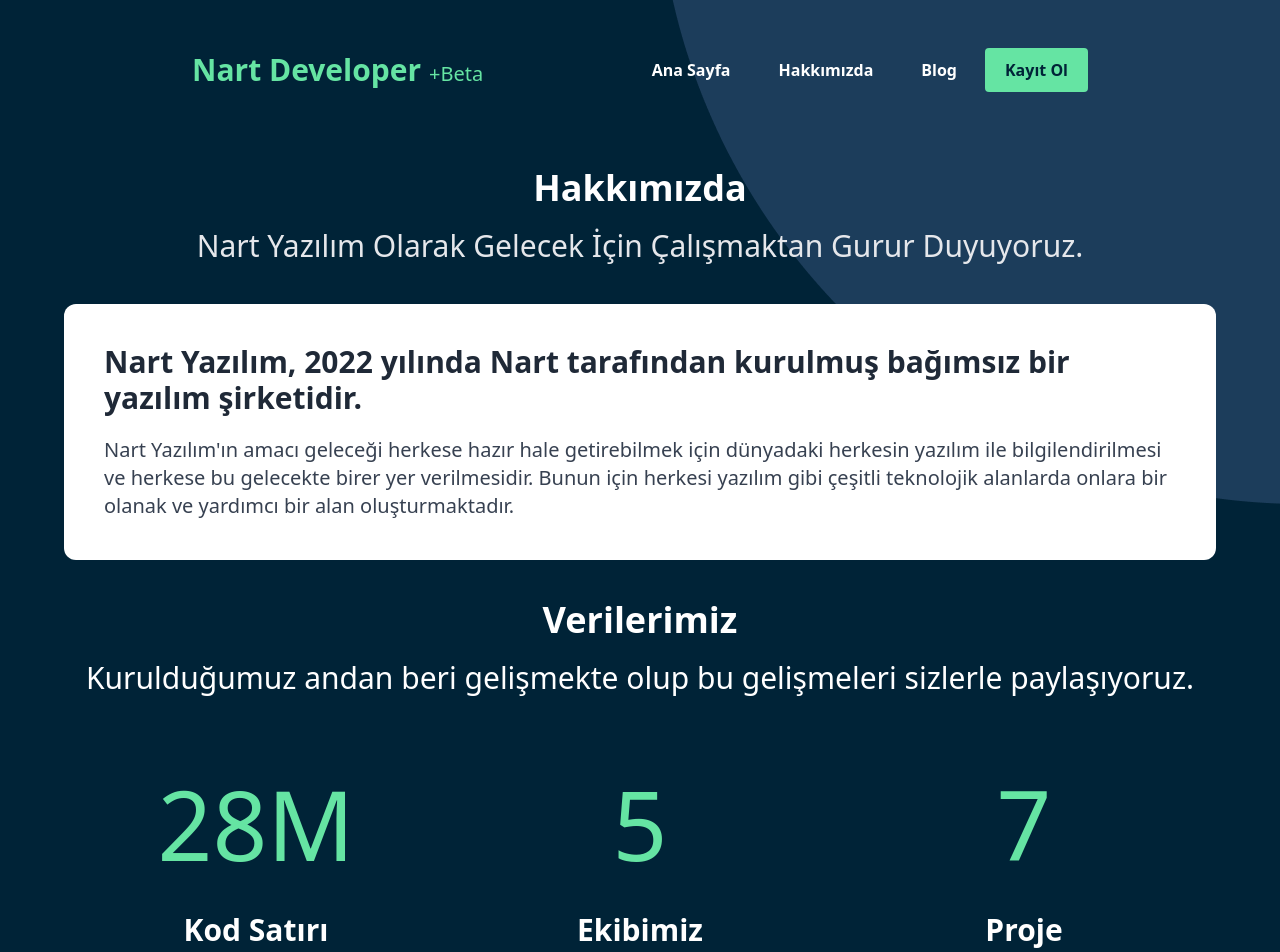
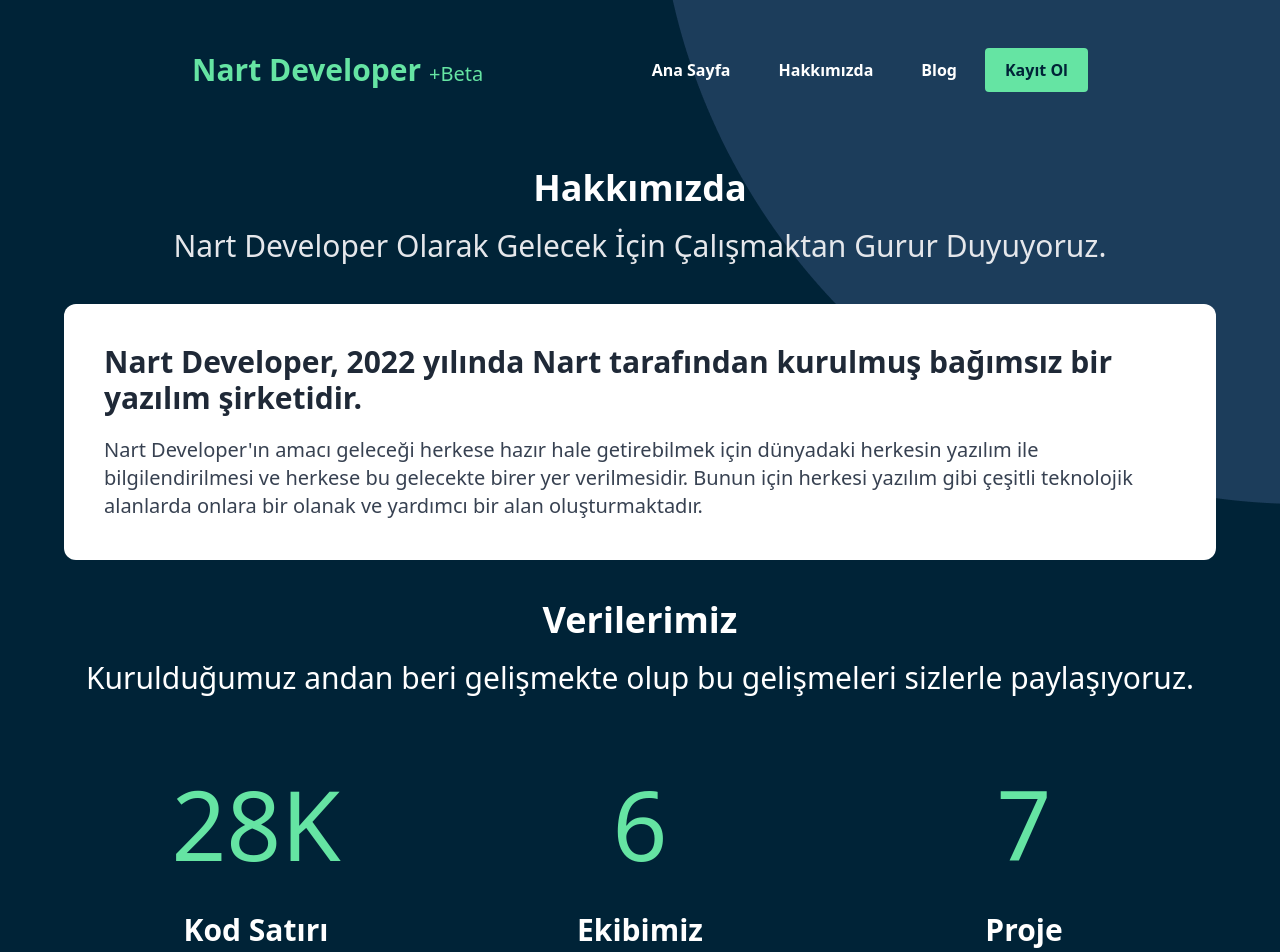
Before and after one commit to sefeoz/nart-dev, a Next.js app: page /about in a window 1280 px wide. Shown: the top 952 px of the page. Built offline with nearby package versions, Linux system fonts and the light colour scheme.

Commit message:
Update about.js

```diff
--- a/pages/about.js
+++ b/pages/about.js
@@ -2,10 +2,10 @@ function About(){
     return(<>
         <section className="site-6xl-container mt-16">
             <h1 className="text-white text-4xl font-extrabold text-center">Hakkımızda</h1>
-            <p className="text-gray-200 text-center text-3xl font-thin mt-5">Nart Yazılım Olarak Gelecek İçin Çalışmaktan Gurur Duyuyoruz.</p>
+            <p className="text-gray-200 text-center text-3xl font-thin mt-5">Nart Developer Olarak Gelecek İçin Çalışmaktan Gurur Duyuyoruz.</p>
             <div className={"bg-white p-10 my-10 rounded-xl"}>
-                <p className={"text-3xl font-extrabold text-gray-800"}>Nart Yazılım, 2022 yılında Nart tarafından kurulmuş bağımsız bir yazılım şirketidir.</p>
-                <p className={"text-xl mt-5 font-light text-gray-700"}>Nart Yazılım'ın amacı geleceği herkese hazır hale getirebilmek için dünyadaki herkesin yazılım ile bilgilendirilmesi ve herkese bu gelecekte birer yer verilmesidir. Bunun için herkesi yazılım gibi çeşitli teknolojik alanlarda onlara bir olanak ve yardımcı bir alan oluşturmaktadır.</p>
+                <p className={"text-3xl font-extrabold text-gray-800"}>Nart Developer, 2022 yılında Nart tarafından kurulmuş bağımsız bir yazılım şirketidir.</p>
+                <p className={"text-xl mt-5 font-light text-gray-700"}>Nart Developer'ın amacı geleceği herkese hazır hale getirebilmek için dünyadaki herkesin yazılım ile bilgilendirilmesi ve herkese bu gelecekte birer yer verilmesidir. Bunun için herkesi yazılım gibi çeşitli teknolojik alanlarda onlara bir olanak ve yardımcı bir alan oluşturmaktadır.</p>
             </div>
         </section>
             {/*<----------------------------SECTION END------------------------------------------------------>*/}
@@ -14,11 +14,11 @@ function About(){
                 <p className="text-white font-thin text-center text-3xl mt-5">Kurulduğumuz andan beri gelişmekte olup bu gelişmeleri sizlerle paylaşıyoruz.</p>
                 <div className="lg:grid grid-cols-3 mt-10">
                     <div className="mt-10">
-                        <h1 className={"text-nav-green text-8xl text-center"}>28M</h1>
+                        <h1 className={"text-nav-green text-8xl text-center"}>28K</h1>
                         <p className="text-white text-3xl text-center mt-10 font-bold">Kod Satırı</p>
                     </div>
                     <div className={"mt-10"}>
-                        <h1 className={"text-nav-green text-8xl text-center"}>5</h1>
+                        <h1 className={"text-nav-green text-8xl text-center"}>6</h1>
                         <p className="text-white text-3xl text-center mt-10 font-bold">Ekibimiz</p>
                     </div>
                     <div className="mt-10">
```
